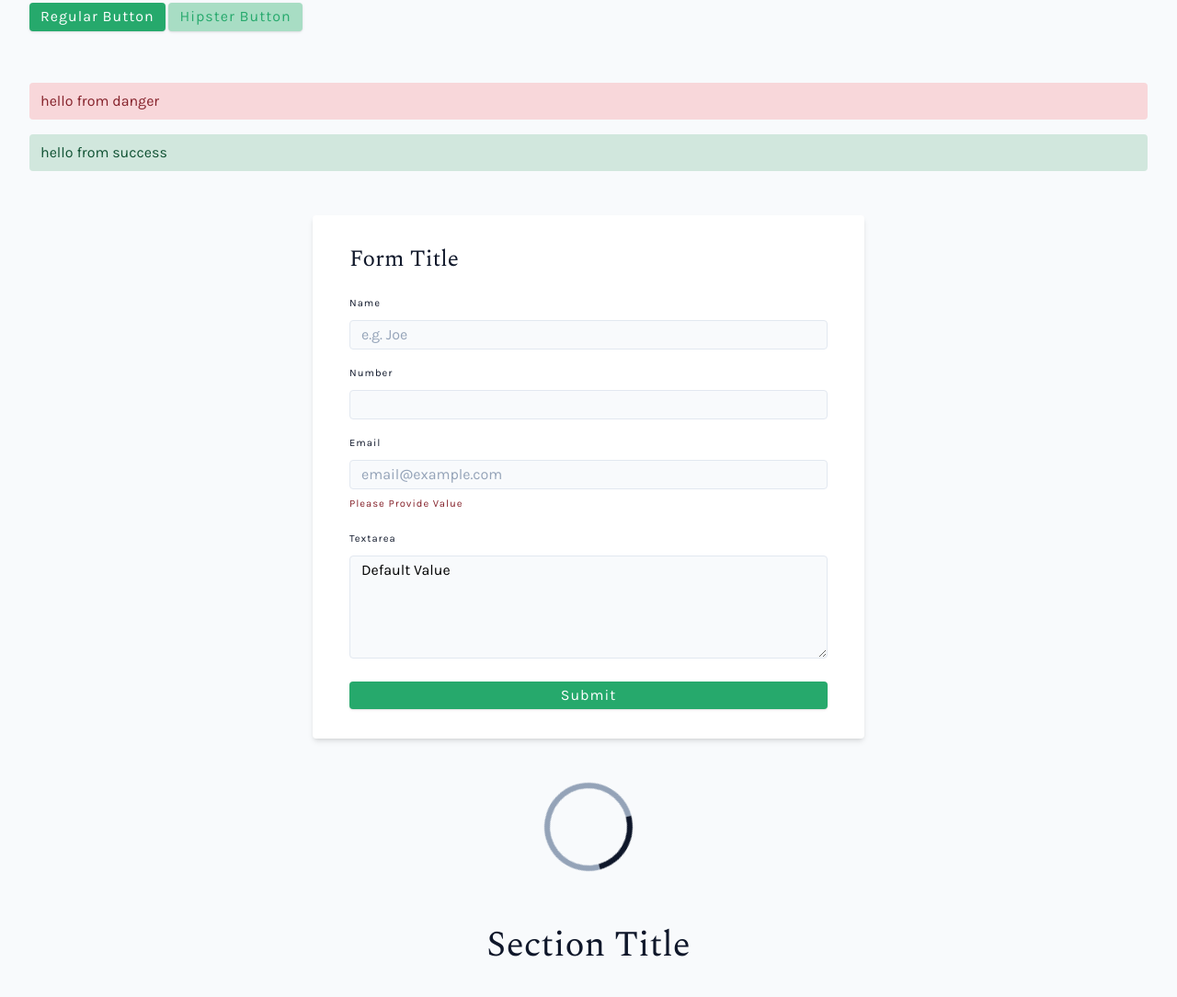
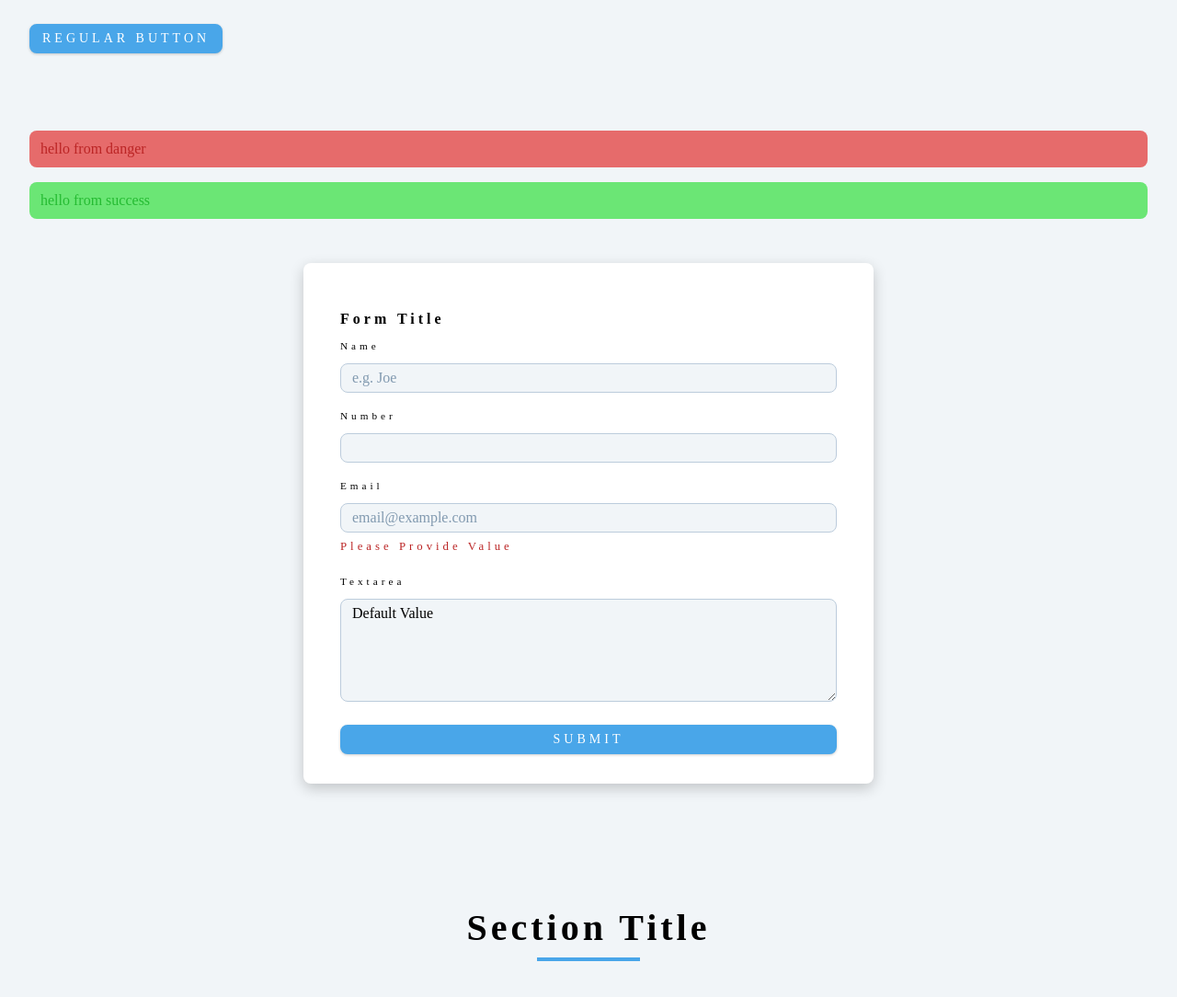
Before and after one commit to MohamedHNoor/html-css-js-template, a website built with webpack: page src/index.html in a window 1280 px wide. Shown: the part 1654-2738 px from the top of the page at 92% size. Built offline with nearby package versions, Linux system fonts and the light colour scheme.

Commit message:
Update styles

```diff
--- a/src/css/styles.css
+++ b/src/css/styles.css
@@ -7,58 +7,50 @@
 }
 
 :root {
-  /* fonts */
-  --headingFont: "Spectral", serif;
-  --bodyFont: "Karla", sans-serif;
-  --smallText: 0.7em;
+  /* dark shades of primary color*/
+  --clr-primary-900: #063251;
+  --clr-primary-800: #104e7a;
+  --clr-primary-700: #1a6aa2;
+  --clr-primary-600: #2d87c8;
+  /* primary/main color */
+  --clr-primary-500: #49a6e9;
+  /* lighter shades of primary color */
+  --clr-primary-400: #6ebef7;
+  --clr-primary-300: #8bcbf9;
+  --clr-primary-200: #a5d5f8;
+  --clr-primary-100: #c5e5fc;
+  --clr-primary-50: rgb(235, 247, 255);
+  /* darkest grey - used for headings */
+  --clr-grey-900: hsl(209, 61%, 16%);
+  --clr-grey-900: hsl(211, 39%, 23%);
+  --clr-grey-700: hsl(209, 34%, 30%);
+  --clr-grey-600: hsl(209, 28%, 39%);
+  /* grey used for paragraphs */
+  --clr-grey-500: hsl(210, 22%, 49%);
+  --clr-grey-400: hsl(209, 23%, 60%);
+  --clr-grey-300: hsl(211, 27%, 70%);
+  --clr-grey-200: hsl(210, 31%, 80%);
+  --clr-grey-100: hsl(212, 33%, 89%);
+  --clr-grey-50: hsl(210, 36%, 96%);
+  --clr-white: #fff;
+  --clr-red-dark: hsl(360, 67%, 44%);
+  --clr-red-light: hsl(360, 71%, 66%);
+  --clr-green-dark: hsl(125, 67%, 44%);
+  --clr-green-light: hsl(125, 71%, 66%);
+  --clr-black: #222;
+  --ff-primary: "Roboto", sans-serif;
+  --ff-secondary: "Open Sans", sans-serif;
+  --transition: all 0.3s linear;
+  --spacing: 0.25rem;
+  --radius: 0.5rem;
+  --light-shadow: 0 5px 15px rgba(0, 0, 0, 0.1);
+  --dark-shadow: 0 5px 15px rgba(0, 0, 0, 0.2);
+  --max-width: 1170px;
+  --fixed-width: 620px;
 
-  /* primary */
-  --primary-100: #d4eee2;
-  --primary-200: #a8ddc4;
-  --primary-300: #7dcba7;
-  --primary-400: #51ba89;
-  --primary-500: #26a96c;
-  --primary-600: #1e8756;
-  --primary-700: #176541;
-  --primary-800: #0f442b;
-  --primary-900: #082216;
-
-  /* grey */
-  --grey-50: #f8fafc;
-  --grey-100: #f1f5f9;
-  --grey-200: #e2e8f0;
-  --grey-300: #cbd5e1;
-  --grey-400: #94a3b8;
-  --grey-500: #64748b;
-  --grey-600: #475569;
-  --grey-700: #334155;
-  --grey-800: #1e293b;
-  --grey-900: #0f172a;
-
-  /* other colors */
-  --black: #222;
-  --white: #fff;
-  --red-dark: #842029;
-  --red-light: #f8d7da;
-  --green-dark: #0f5132;
-  --green-light: #d1e7dd;
-
-  /* box shadow */
-  --shadow-1: 0 1px 3px 0 rgb(0 0 0 / 0.1), 0 1px 2px -1px rgb(0 0 0 / 0.1);
-  --shadow-2: 0 4px 6px -1px rgb(0 0 0 / 0.1), 0 2px 4px -2px rgb(0 0 0 / 0.1);
-  --shadow-3: 0 10px 15px -3px rgb(0 0 0 / 0.1), 0 4px 6px -4px rgb(0 0 0 / 0.1);
-  --shadow-4:
-    0 20px 25px -5px rgb(0 0 0 / 0.1),
-    0 8px 10px -6px rgb(0 0 0 / 0.1);
-
-  /* rest of vars */
-  --backgroundColor: var(--grey-50);
-  --textColor: var(--grey-900);
-  --borderRadius: 0.25rem;
-  --letterSpacing: 1px;
-  --transition: 0.3s ease-in-out all;
-  --max-width: 1170px;
-  --fixed-width: 600px;
+  --bodyFonts: '"Open Sans", sans-serif';
+  --headingFonts: "" Roboto ", sans-serif";
+  --textcolor: var(--clr-grey-900);
 }
 
 html {
@@ -66,65 +58,68 @@ html {
 }
 
 body {
-  background: var(--backgroundColor);
+  background: var(--clr-grey-50);
   font-family: var(--bodyFont);
   font-weight: 400;
   line-height: 1.75;
   color: var(--textColor);
 }
 
-p {
-  margin-bottom: 1.5rem;
-  max-width: 40em;
+ul {
+  list-style-type: none;
+}
+a {
+  text-decoration: none;
 }
 
 h1,
 h2,
 h3,
-h4,
-h5 {
-  margin: 0;
-  margin-bottom: 1.38rem;
-  font-family: var(--headingFont);
-  font-weight: 400;
-  line-height: 1.3;
+h4 {
+  letter-spacing: var(--spacing);
   text-transform: capitalize;
+  line-height: 1.25;
+  margin-bottom: 0.75rem;
+  font-family: var(--headingFonts);
 }
-
 h1 {
-  margin-top: 0;
-  font-size: 3.052rem;
-  color: var(---primary-500);
+  font-size: 3rem;
 }
-
 h2 {
-  font-size: 2.441rem;
+  font-size: 2rem;
 }
-
 h3 {
-  font-size: 1.953rem;
-}
-
-h4 {
-  font-size: 1.563rem;
-}
-
-h5 {
   font-size: 1.25rem;
 }
-
-small,
-.text-small {
-  font-size: var(--smallText);
+h4 {
+  font-size: 0.875rem;
 }
-
-a {
-  text-decoration: none;
+p {
+  margin-bottom: 1.25rem;
+  max-width: 45rem;
 }
-
-ul {
-  list-style-type: none;
-  padding: 0;
+@media screen and (min-width: 800px) {
+  h1 {
+    font-size: 4rem;
+  }
+  h2 {
+    font-size: 2.5rem;
+  }
+  h3 {
+    font-size: 1.75rem;
+  }
+  h4 {
+    font-size: 1rem;
+  }
+  body {
+    font-size: 1rem;
+  }
+  h1,
+  h2,
+  h3,
+  h4 {
+    line-height: 1;
+  }
 }
 
 .img {
@@ -132,85 +127,100 @@ ul {
   display: block;
   object-fit: cover;
 }
+/*  global classes */
 
-/* buttons */
 .btn {
+  text-transform: uppercase;
+  background: var(--clr-primary-500);
+  color: var(--clr-white);
+  padding: 0.375rem 0.75rem;
+  letter-spacing: var(--spacing);
+  display: block;
+  transition: var(--transition);
+  font-size: 0.875rem;
+  border: 2px solid var(--clr-primary-500);
   cursor: pointer;
-  color: var(--white);
-  background: var(--primary-500);
-  border: transparent;
-  border-radius: var(--borderRadius);
-  letter-spacing: var(--letterSpacing);
-  padding: 0.375rem 0.75rem;
-  box-shadow: var(--shadow-1);
-  transition: var(--transition);
-  text-transform: capitalize;
-  display: inline-block;
+  box-shadow: 0 1px 3px rgba(0, 0, 0, 0.2);
+  border-radius: var(--radius);
 }
-
 .btn:hover {
-  background: var(--primary-700);
-  box-shadow: var(--shadow-3);
-}
-
-.btn-hipster {
-  color: var(--primary-500);
-  background: var(--primary-200);
-}
-
-.btn-hipster:hover {
-  color: var(--primary-200);
-  background: var(--primary-700);
+  color: var(--clr-primary-500);
+  background: var(--clr-primary-900);
+  border-color: var(--clr-primary-900);
 }
 
 .btn-block {
   width: 100%;
 }
+/* section */
+.section {
+  padding: 5rem 0;
+}
+
+.section-center {
+  width: 85vw;
+  margin: 0 auto;
+  max-width: 1170px;
+}
+@media screen and (min-width: 576px) {
+  .section-center {
+    display: grid;
+    grid-template-columns: repeat(auto-fill, minmax(300px, 1fr));
+    column-gap: 4rem;
+  }
+}
+@media screen and (min-width: 992px) {
+  .section-center {
+    width: 95vw;
+  }
+}
+
+/* buttons */
 
 /* alerts */
 .alert {
   padding: 0.375rem 0.75rem;
   margin-bottom: 1rem;
   border-color: transparent;
-  border-radius: var(--borderRadius);
+  border-radius: var(--radius);
 }
 
 .alert-danger {
-  color: var(--red-dark);
-  background: var(--red-light);
+  color: var(--clr-red-dark);
+  background: var(--clr-red-light);
 }
 
 .alert-success {
-  color: var(--green-dark);
-  background: var(--green-light);
+  color: var(--clr-green-dark);
+  background: var(--clr-green-light);
 }
 
 /* form */
 .form {
   width: 90vw;
   max-width: var(--fixed-width);
-  background: var(--white);
-  border-radius: var(--borderRadius);
-  box-shadow: var(--shadow-2);
+  background: var(--clr-white);
+  border-radius: var(--radius);
+  box-shadow: var(--dark-shadow);
   padding: 2rem 2.5rem;
   margin: 3rem auto;
 }
 
 .form-label {
   display: block;
-  font-size: var(--smallText);
+  font-size: 0.7em;
   margin-bottom: 0.5rem;
   text-transform: capitalize;
-  letter-spacing: var(--letterSpacing);
+  letter-spacing: var(--spacing);
 }
 
 .form-input,
 .form-textarea {
   width: 100%;
   padding: 0.375rem 0.75rem;
-  border-radius: var(--borderRadius);
-  background: var(--backgroundColor);
-  border: 1px solid var(--grey-200);
+  border-radius: var(--radius);
+  background: var(--clr-grey-50);
+  border: 1px solid var(--clr-grey-200);
 }
 
 .form-row {
@@ -223,12 +233,12 @@ ul {
 
 ::placeholder {
   font-family: inherit;
-  color: var(--grey-400);
+  color: var(--clr-grey-400);
 }
 
 .form-alert {
-  color: var(--red-dark);
-  letter-spacing: var(--letterSpacing);
+  color: var(--clr-red-dark);
+  letter-spacing: var(--spacing);
   text-transform: capitalize;
 }
 
@@ -236,11 +246,15 @@ ul {
 .loading {
   width: 6rem;
   height: 6rem;
-  border: 6px solid var(--grey-400);
+  border: 6px solid var(--clr-grey-400);
   border-radius: 50%;
-  border-top-color: var(---primary-600);
+  border-top-color: var(--clr-primary-600);
   animation: spinner 0.6s linear infinite;
   margin: 0 auto;
+}
+
+.hide-loading {
+  display: none;
 }
 
 @keyframes spinner {
@@ -255,9 +269,8 @@ ul {
 }
 
 .title-underline {
-  background: var(---primary-500);
+  background: var(--clr-primary-500);
   width: 7rem;
   height: 0.25rem;
   margin: 0 auto;
-  margin-top: -1rem;
 }
--- a/src/index.html
+++ b/src/index.html
@@ -45,7 +45,7 @@
     <br />
     <!-- buttons -->
     <button class="btn" type="button">regular button</button>
-    <button class="btn btn-hipster" type="button">hipster button</button>
+    <!-- <button class="btn btn-hipster" type="button">hipster button</button> -->
     <br />
     <br />
     <br />
@@ -91,7 +91,7 @@ Default Value
     </form>
 
     <!-- loading -->
-    <div class="loading"></div>
+    <div class="loading hide-loading"></div>
     <br />
     <br />
 
```
